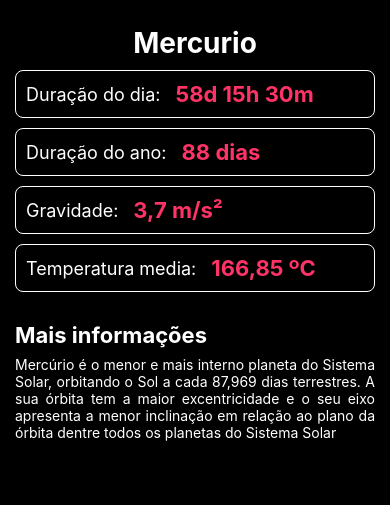
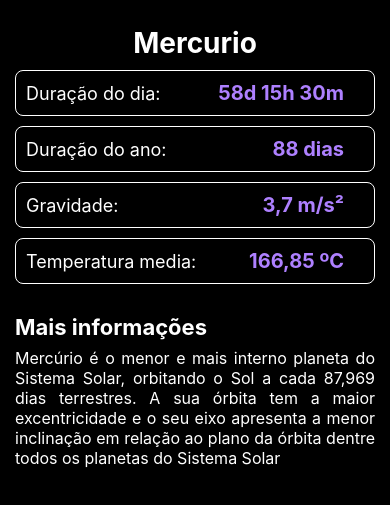
Before and after one commit to Yur16/universe, a React Native app: screen / in a window 390 px wide. Shown: the part 231-736 px from the top of the page. Built offline with nearby package versions, Linux system fonts and the light colour scheme.

Commit message:
style: correções

```diff
--- a/src/components/description/styles.js
+++ b/src/components/description/styles.js
@@ -12,15 +12,11 @@ export const Name = styled.Text`
 	color: #fff;
 	align-self: center;
 `;
-export const More = styled.Text`
-	margin-top: 8px;
-	color: #fff;
-	text-align: justify;
-`;
 export const Attribute = styled.View`
-	padding: 10px;
+	padding: 10px 30px 10px 10px;
 	flex-direction: row;
 	align-items: center;
+	justify-content: space-between;
 
 	margin-top: 10px;
 
@@ -28,8 +24,14 @@ export const Attribute = styled.View`
 	border-radius: 8px;
 `
 export const Value = styled.Text`
-	color: #FF3366;
-	font-size: 22px;
+	color: #ae80ff;
+	font-size: 20px;
 	margin-left: 15px;
 	font-weight: bold;
 `;
+export const More = styled.Text`
+	font-size: 16px;
+	margin-top: 8px;
+	color: #fff;
+	text-align: justify;
+`;
--- a/src/pages/Planets/styles.js
+++ b/src/pages/Planets/styles.js
@@ -16,7 +16,7 @@ export const List = styled.ScrollView.attrs({
 })`
   max-height: 150px;
 `;
-export const Item = styled.TouchableOpacity`
+export const Item = styled.TouchableHighlight`
   margin-right: 10px;
   padding: 10px;
   border-radius: 15px;
```
